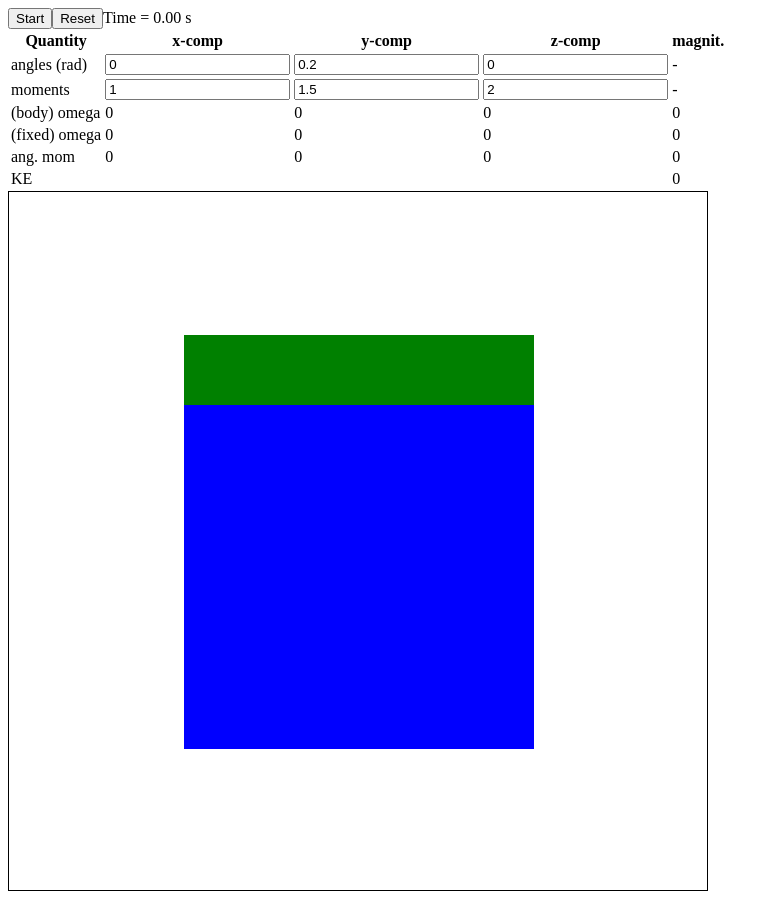
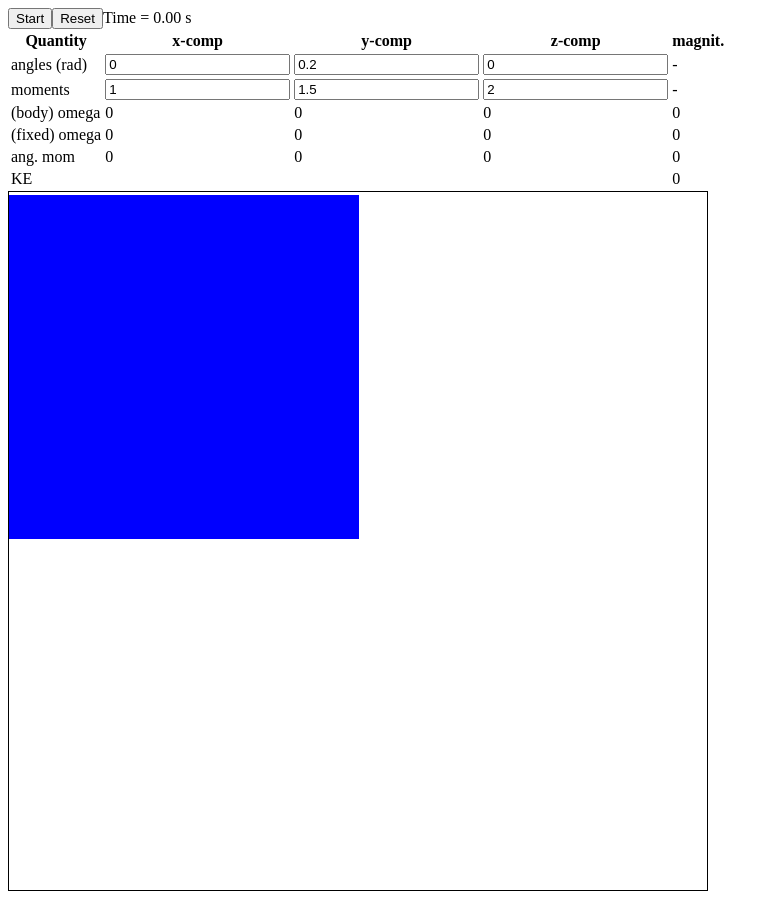
Before and after one commit to pknipp/rotating-body, a React (Create React App) app: page / in a window 1280 px wide. Shown: the whole page, without its empty margins (0-779 px from the left). Built offline with nearby package versions, Linux system fonts and the light colour scheme.

Commit message:
Start coding in d = [nx/4, nx/4, nx/4]

```diff
--- a/src/App.js
+++ b/src/App.js
@@ -28,12 +28,13 @@ const App = () => {
     const [running, setRunning] = useState(false);
     const [time, setTime] = useState(0);
     const [angleVecs, setAngleVecs] = useState([[]]);
+    const [d, setD] = useState([]);
     // const [dAxis, setDAxis] = useState(0);
 
     const nx = 700;
     const ny = 700;
     const nz = ny;
-    const d = 200;
+    // const d = 200;
 
     // ODE-solver timestep in ms
     const dt = 50;
@@ -133,27 +134,29 @@ const App = () => {
         }
         setMomsInput(newMomsInput);
         setMoms(newMoms);
+        setD([nx/4, nx/4, nx/4]);
     };
 
     useEffect(() => {
         setMoms(momsInput.map(mom => Number(mom)));
         const firstXyzs = [];
         for (let i = 0; i < 2; i++) {
-            let x = (-1 + 2 * i) * (nx / 4);
+            let x = (-1 + 2 * i) * d[0];
             for (let j = 0; j < 2; j++) {
-                let y = (-1 + 2 * j) * (ny / 4);
+                let y = (-1 + 2 * j) * d[1];
                 for (let k = 0; k < 2; k++) {
-                    let z = (-1 + 2 * k) * (nz / 4)
+                    let z = (-1 + 2 * k) * d[2];
                     firstXyzs.push([[x, y, z], [i, j, k]]);
                 }
             }
         }
         setXyzs0(firstXyzs);
+        // consolidate the next 7 lines into 1 or 2
         const firstMids = [];
         for (let i = -1; i < 2; i += 2) {
-            firstMids.push([i * nx / 4, 0, 0]);
-            firstMids.push([0, i * nx / 4, 0]);
-            firstMids.push([0, 0, i * nx / 4]);
+            firstMids.push([i * d[0], 0, 0]);
+            firstMids.push([0, i * d[1], 0]);
+            firstMids.push([0, 0, i * d[2]]);
         }
         setMids0(firstMids);
         let newThs = thsInput.map(th => Number(th));
@@ -311,8 +314,8 @@ const App = () => {
             <div className="container" style={{height:`${ny}px`, width:`${nx}px`}}>
                 {angleVecs.map((angleVec, i) => (
                     <>
-                    <Square key="i" mid={mids[i]} nx={nx} ny={ny} angleVec={angleVec} color={["red", "green", "blue"][i % 3]} />
-                    <Square key="i" mid={mids[i + 3]} nx={nx} ny={ny} angleVec={angleVec} color={["red", "green", "blue"][i % 3]} />
+                    <Square key="i" mid={mids[i]} nx={nx} ny={ny} d={d} angleVec={angleVec} color={["red", "green", "blue"][i % 3]} />
+                    <Square key="i" mid={mids[i + 3]} nx={nx} ny={ny} d={d} angleVec={angleVec} color={["red", "green", "blue"][i % 3]} />
                     </>
                 ))}
                 {xyzs.map((xyz0, index0) => {
--- a/src/Square.js
+++ b/src/Square.js
@@ -1,4 +1,4 @@
-const Square = ({ nx, ny, mid, angleVec, flip, color }) => {
+const Square = ({ nx, ny, mid, angleVec, color, d }) => {
     let angle = angleVec[0];
     let axisVec = angleVec.length ? angleVec[1] : [0, 0, 1];
     return (
@@ -6,8 +6,8 @@ const Square = ({ nx, ny, mid, angleVec, flip, color }) => {
         <div className="square" style={{
             width :`${nx / 2}px`,
             height:`${nx / 2}px`,
-            left: `${(nx / 4) + (mid ? mid[0] : 0)}px`,
-            top:  `${(ny / 4) + (mid ? mid[1] : 0)}px`,
+            left: `${(nx / 2 - d[0]) + (mid ? mid[0] : 0)}px`,
+            top:  `${(ny / 2 - d[1]) + (mid ? mid[1] : 0)}px`,
             // borderStyle: `${dashed ? "dashed" : "solid"}`
             borderColor: `black`,
             transform: `rotate3d(${axisVec[0]}, ${axisVec[1]}, ${axisVec[2]},${angle}rad)`,
```
Also changed, not shown: 1 other file (tests, documents, lock files or other folders).
